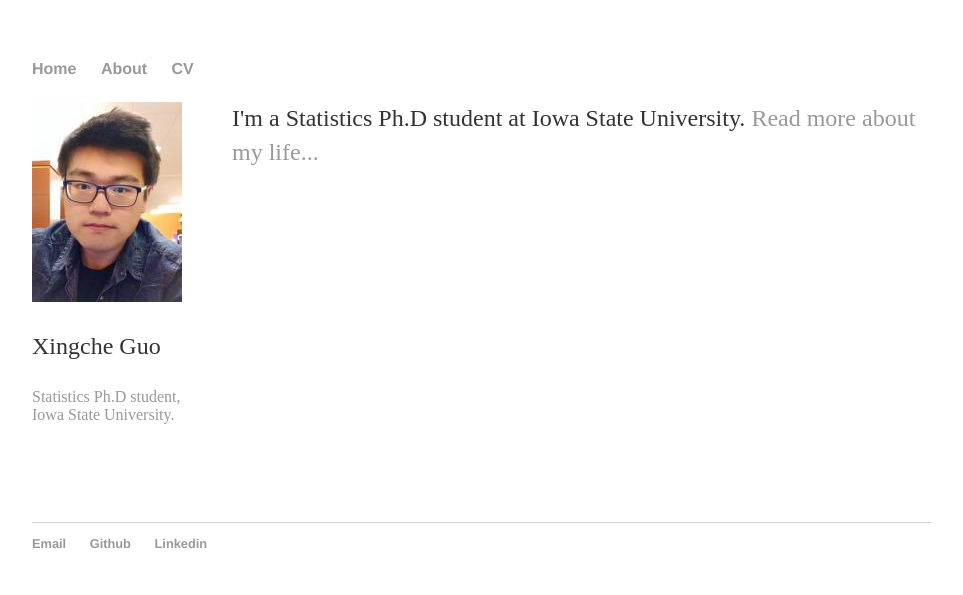
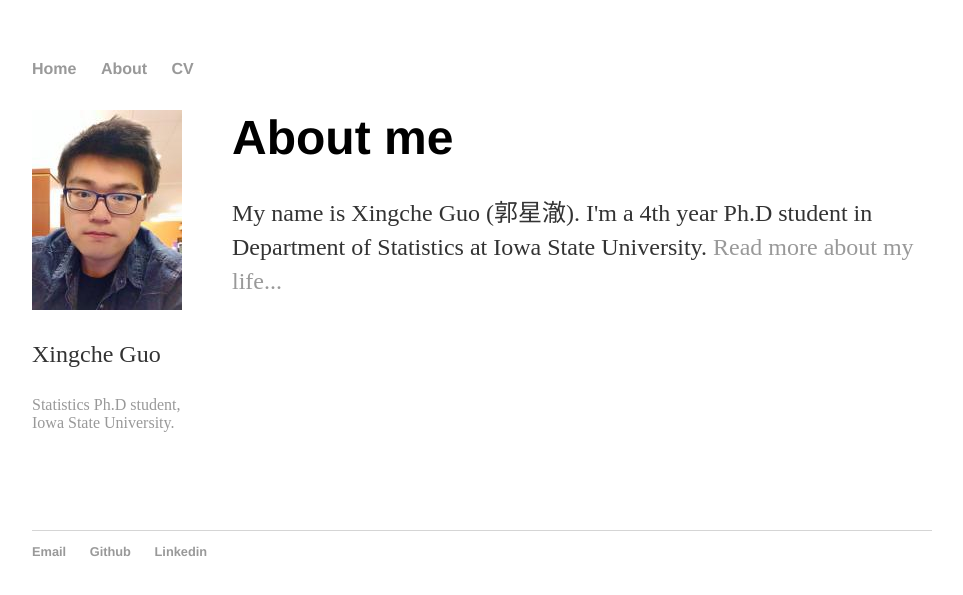
Before and after one commit to xingcheg/xingcheg.github.io, a Jekyll site: the page built from index.html, in a window 1280 px wide. Shown: the top 595 px of the page, without its empty margins (158-1121 px from the left). Built offline with Jekyll 4.4.1, drawn with Linux system fonts in a browser that asks for light colours.

Commit message:
Update index.html

```diff
--- a/index.html
+++ b/index.html
@@ -3,5 +3,8 @@ layout: default
 title: Xingche Guo
 ---
 <div class="blurb">
-	<p>I'm a Statistics Ph.D student at Iowa State University. <a href="/about">Read more about my life...</a></p>
+	<h1>About me</h1>
+	<p>My name is Xingche Guo (郭星澈). I'm a 4th year Ph.D student in
+		Department of Statistics at Iowa State University.
+		<a href="/about">Read more about my life...</a></p>
 </div><!-- /.blurb -->
```
